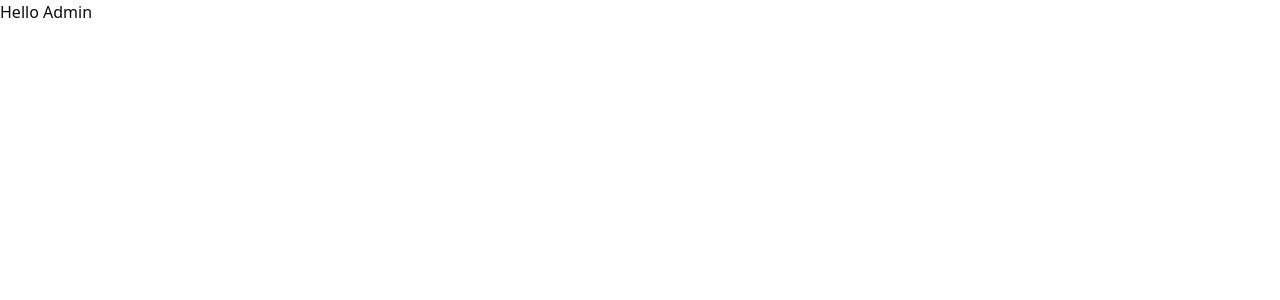
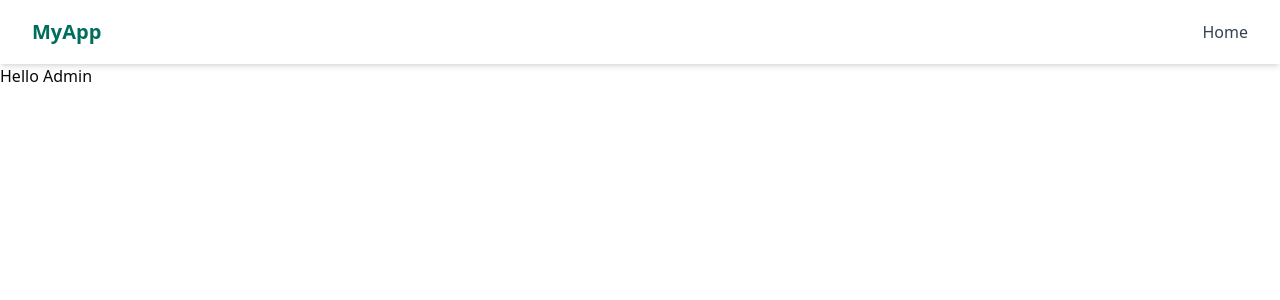
Before and after one commit to laoderidho/sai-event-fe, a Next.js app: page /admin/home in a window 1280 px wide. Shown: the top 300 px of the page. Built offline with nearby package versions, Linux system fonts and the light colour scheme.

Commit message:
update menu and set Primary color

```diff
--- a/src/app/globals.css
+++ b/src/app/globals.css
@@ -1,5 +1,6 @@
 @import "tailwindcss";
 @import "tw-animate-css";
+
 
 @custom-variant dark (&:is(.dark *));
 
@@ -49,9 +50,9 @@
   --card-foreground: oklch(0.145 0 0);
   --popover: oklch(1 0 0);
   --popover-foreground: oklch(0.145 0 0);
-  --primary: oklch(0.205 0 0);
+  --primary: #006E5D;
   --primary-foreground: oklch(0.985 0 0);
-  --secondary: oklch(0.97 0 0);
+  --secondary: #1B3C73;
   --secondary-foreground: oklch(0.205 0 0);
   --muted: oklch(0.97 0 0);
   --muted-foreground: oklch(0.556 0 0);
--- /dev/null
+++ b/src/components/custom/navigation/AdminNavigation.tsx
@@ -0,0 +1,42 @@
+import { useState } from "react";
+import { Menu, X } from "lucide-react";
+import Link from "next/link";
+
+const AdminNavigation = () => {
+  const [isOpen, setIsOpen] = useState(false);
+
+  const toggleMenu = () => setIsOpen(!isOpen);
+
+  return (
+    <nav className="bg-white shadow-md w-full">
+      <div className="max-w-7xl mx-auto px-4 sm:px-6 lg:px-8">
+        <div className="flex justify-between h-16 items-center">
+          {/* Logo */}
+          <div className="text-xl font-bold text-primary">MyApp</div>
+
+          {/* Desktop menu */}
+          <div className="hidden md:flex space-x-6">
+            <Link href="/admin/home" className="text-gray-700 hover:text-primary">Home</Link>
+          </div>
+
+          {/* Mobile hamburger button */}
+          <button className="md:hidden" onClick={toggleMenu}>
+            {isOpen ? <X className="w-6 h-6" /> : <Menu className="w-6 h-6" />}
+          </button>
+        </div>
+      </div>
+
+      {/* Mobile menu dropdown */}
+      {isOpen && (
+        <div className="md:hidden px-4 pb-4 space-y-2">
+          <Link href="/" className="block text-gray-700 hover:text-primary">Home</Link>
+          <Link href="/about" className="block text-gray-700 hover:text-primary">About</Link>
+          <Link href="/services" className="block text-gray-700 hover:text-primary">Services</Link>
+          <Link href="/contact" className="block text-gray-700 hover:text-primary">Contact</Link>
+        </div>
+      )}
+    </nav>
+  );
+};
+
+export default AdminNavigation;
--- a/src/components/custom/register-step/step1.tsx
+++ b/src/components/custom/register-step/step1.tsx
@@ -85,7 +85,7 @@ const Step1 = () => {
         </div>
 
         <div className="w-full mt-6">
-            <Button onClick={checkData} disabled={name == '' || email == '' || phone == ''} className="w-full h-9 !text-base cursor-pointer bg-[#006E5D] hover:bg-[#004D40]">Simpan</Button>
+            <Button onClick={checkData} disabled={name == '' || email == '' || phone == ''} className="w-full h-9 !text-base cursor-pointer bg-primary hover:bg-[#004D40]">Simpan</Button>
             <p className="text-gray-600 text-base mt-2">Sudah Punya Akun?
                 <span className="!text-blue-600 pl-2"><Link href="/auth/login">Login</Link></span>
             </p>
--- a/src/components/custom/register-step/step2.tsx
+++ b/src/components/custom/register-step/step2.tsx
@@ -59,7 +59,7 @@ const Step2 = () => {
       <div className="w-full mt-6">
             <div className='flex justify-between'>
               <Button onClick={updateStepBefore} className="w-[45%] h-9 mx-1 !text-base text-black cursor-pointer border border-black bg-[#FFFFFF] hover:bg-[#F2F2F2F2]">Sebelumnya</Button>
-              <Button onClick={updatePassword} className="w-[45%] h-9 mx-1 !text-base cursor-pointer bg-[#006E5D] hover:bg-[#004D40]">Simpan</Button>
+              <Button onClick={updatePassword} className="w-[45%] h-9 mx-1 !text-base cursor-pointer bg-primary hover:bg-[#004D40]">Simpan</Button>
             </div>
 
             <p className="text-gray-600 text-base mt-2">Sudah Punya Akun?
--- a/src/components/custom/register-step/step3.tsx
+++ b/src/components/custom/register-step/step3.tsx
@@ -94,7 +94,7 @@ const Step3 = () => {
         <div className="w-full mt-6">
             <div className='flex justify-between'>
               <Button onClick={updateStepBefore} className="w-[45%] h-9 mx-1 !text-base text-black cursor-pointer border border-black bg-[#FFFFFF] hover:bg-[#F2F2F2F2]">Sebelumnya</Button>
-              <Button onClick={submitDataRegister} disabled={cnSelect == 0} className="w-[45%] h-9 mx-1 !text-base cursor-pointer bg-[#006E5D] hover:bg-[#004D40]">Simpan</Button>
+              <Button onClick={submitDataRegister} disabled={cnSelect == 0} className="w-[45%] h-9 mx-1 !text-base cursor-pointer bg-primary hover:bg-[#004D40]">Simpan</Button>
             </div>
 
             <p className="text-gray-600 text-base mt-2">Sudah Punya Akun?
--- a/src/components/page/admin/home.tsx
+++ b/src/components/page/admin/home.tsx
@@ -1,8 +1,10 @@
 "use client"
+import AdminNavigation from "@/components/custom/navigation/AdminNavigation"
 
 const Homepage = () => {
     return (
-      <div>
+      <div className="w-full">
+        <AdminNavigation/>
         <h1>Hello Admin</h1>
       </div>
     )
```
